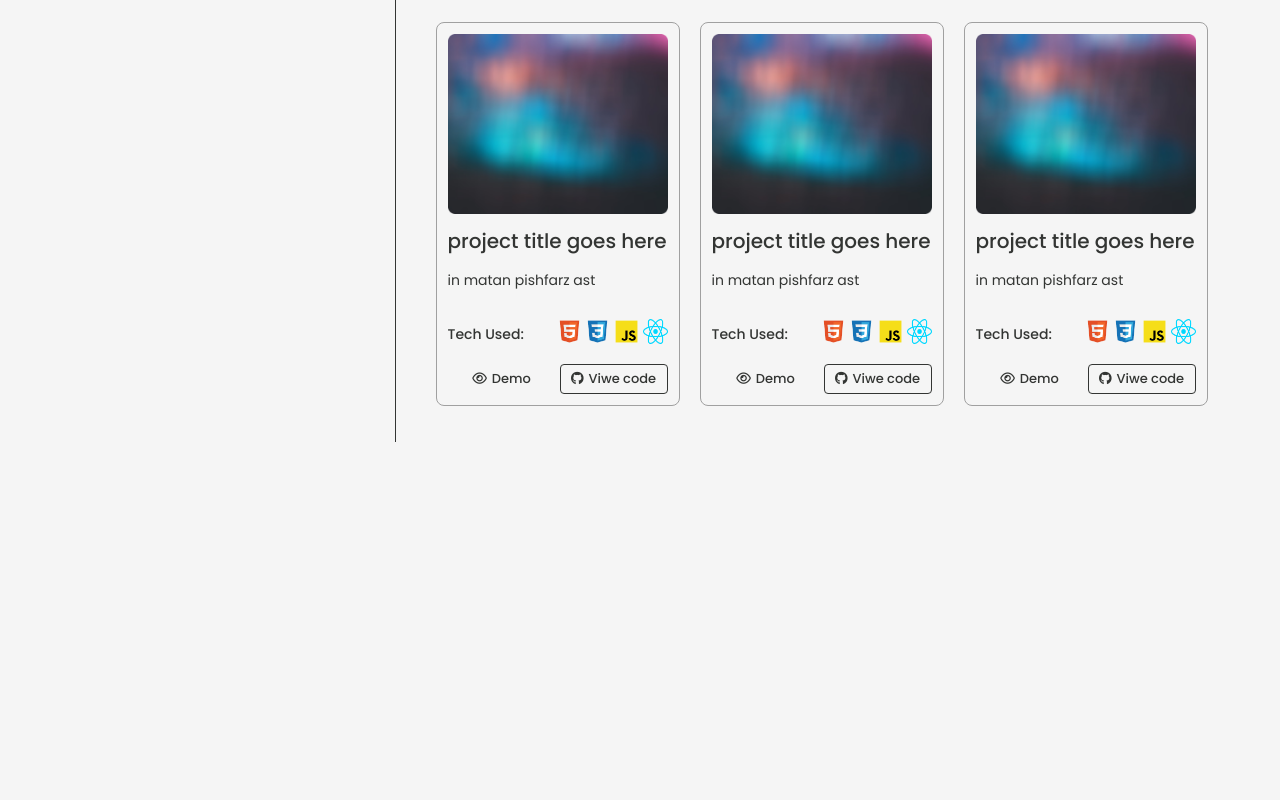
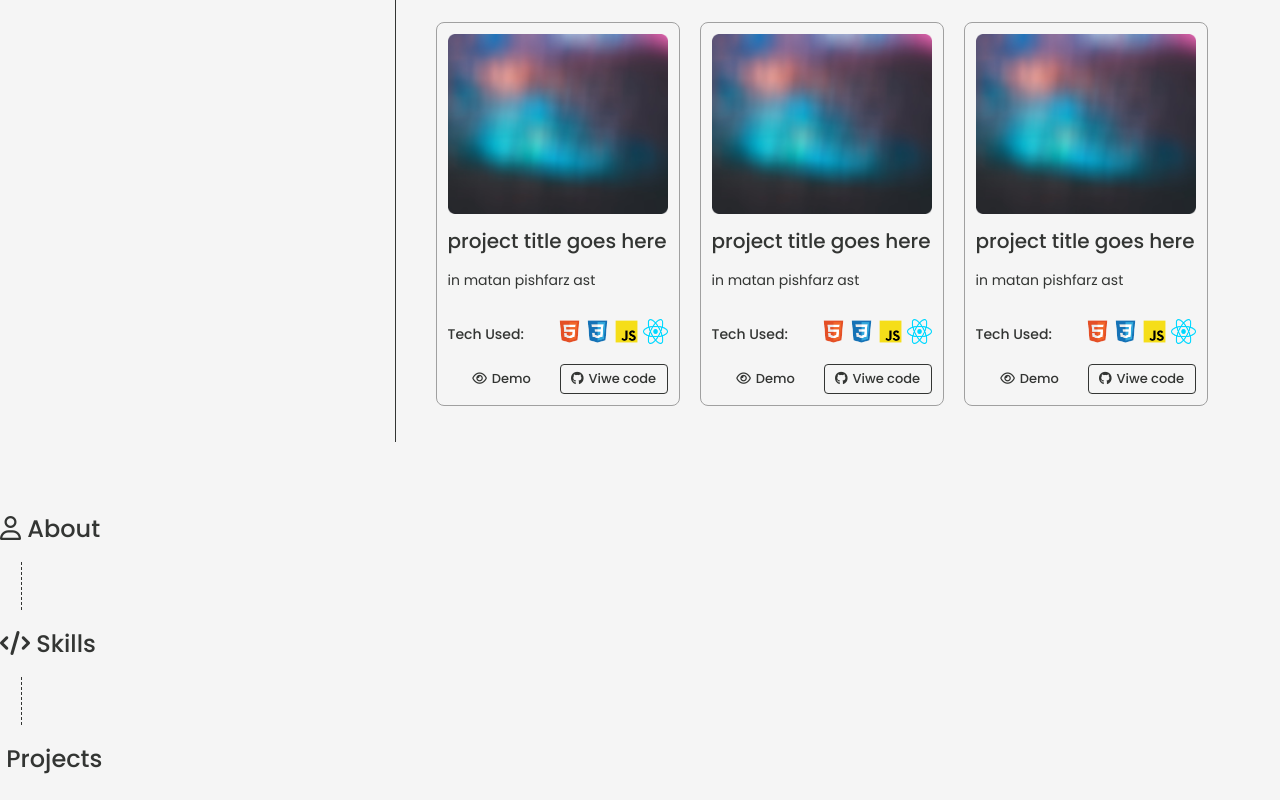
Before and after one commit to MobinaShandiziaval/portflio, a plain HTML site: page index.html in a window 1280 px wide. Shown: the part 2193-2993 px from the top of the page. Before the commit the page ends 2680 px from the top, so only its background shows below. Drawn offline with Linux system fonts and the light colour scheme.

Commit message:
add navbar repo

```diff
--- a/index.html
+++ b/index.html
@@ -301,6 +301,21 @@
         </section>
       </div>
     </div>
-    <nav></nav>
+    <nav>
+      <ul>
+        <li class="active">
+          <i class="fa-regular fa-user"></i>
+          About
+        </li>
+        <li class="active">
+          <i class="fa-solid fa-code"></i>
+          Skills
+        </li>
+        <li class="active">
+          <i class="fa-solid fa-laptob-code"></i>
+          Projects
+        </li>
+      </ul>
+    </nav>
   </body>
 </html>
```
